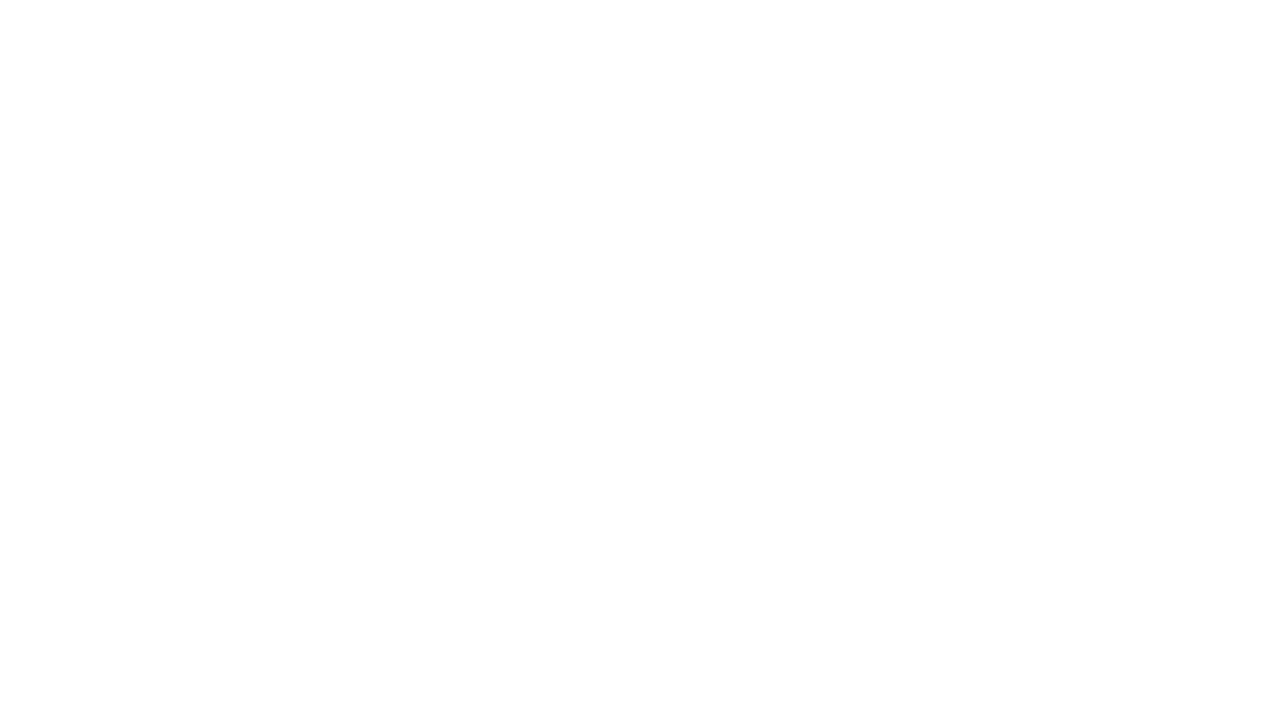
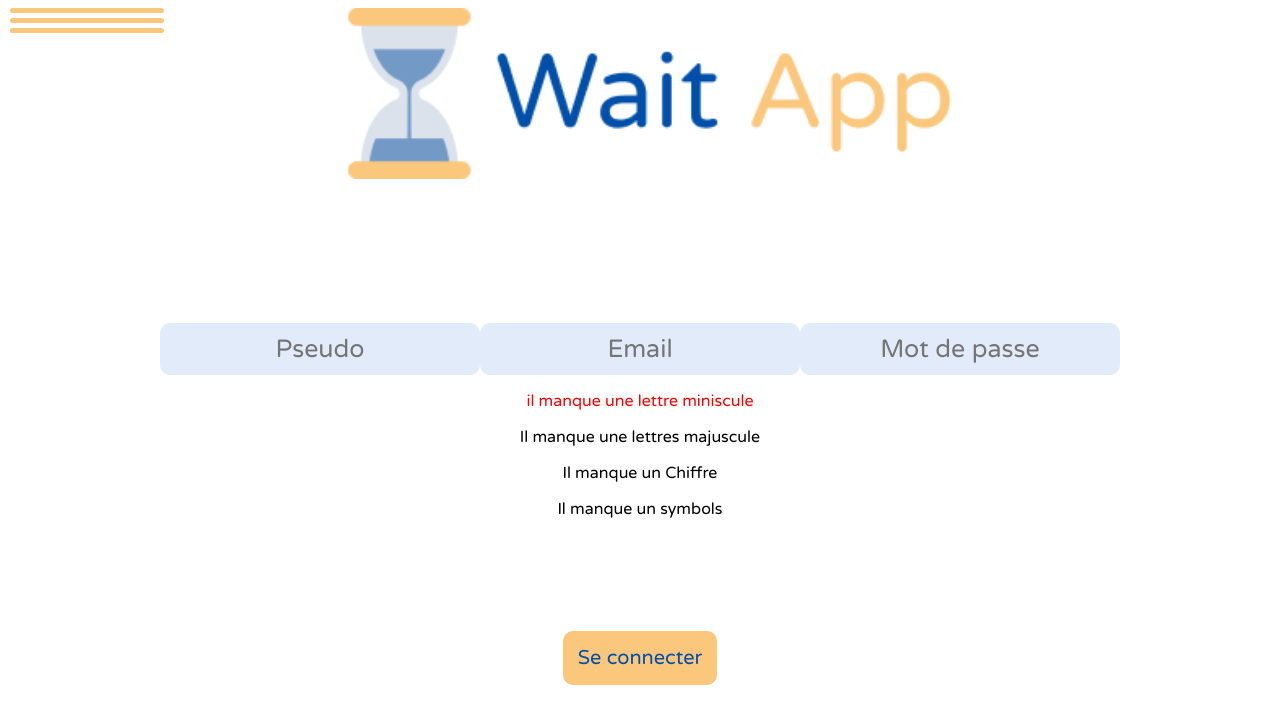
Before and after one commit to Mahen-4/LIDL_Wait_App, a React (Create React App) app in the folder react_client/: page /login in a window 1280 px wide. Before the commit this address had no page. Shown: the top 724 px of the page. Built offline with nearby package versions, Linux system fonts and the light colour scheme.

Commit message:
[STARTED] login page

```diff
--- a/react_client/src/App.tsx
+++ b/react_client/src/App.tsx
@@ -8,6 +8,7 @@ import { Game } from './components/Game';
 import AppContext from './context/Context';
 import axios from 'axios'
 import { SeriesMenu } from './components/menu/seriesMenu';
+import { Login } from './components/auth/Login';
 
 
 function App() {
@@ -29,6 +30,7 @@ function App() {
           <Route path='/' element={<Home />}/>
           <Route path='/series/:serie' element={<Game />}/>
           <Route path='/series' element={<SeriesMenu />} />
+          <Route path='/login' element={<Login />} />
         </Routes>
       </AppContext.Provider>
     </div>
--- a/react_client/src/components/Home.tsx
+++ b/react_client/src/components/Home.tsx
@@ -11,7 +11,7 @@ export const Home =  () => {
             <div className='homeMenu'>
                 <Link to="/series"><div className='subMenu'>Jouer</div></Link>
                 <Link to="/game"><div className='subMenu'>Règle du jeu</div></Link>
-                <Link to="/game"><div className='subMenu'>Mon compte</div></Link>
+                <Link to="/login"><div className='subMenu'>Mon compte</div></Link>
             </div>
 
 
--- /dev/null
+++ b/react_client/src/components/auth/Login.tsx
@@ -0,0 +1,66 @@
+import * as React from 'react';
+import {useRef, ChangeEvent, useState} from 'react';
+import logo from '../../images/logo.png'
+import { Bmenu } from '../menu/Bmenu';
+import { SassColor } from 'sass';
+
+export const Login = ()=> {
+
+    interface iComplete {
+        complete: boolean,
+        color: string,
+        text_deco: string
+    }
+
+    const passwordChange = useRef<HTMLInputElement | null>(null)
+
+    const [lowerCase,setLowerCase] = useState<iComplete>({
+        complete: false,
+        color: "red",
+        text_deco : ""
+    })
+    const [upperCase,setUpperCase] = useState("Il manque une lettres majuscule")
+    const [numbers,setNumbers] = useState("Il manque un Chiffre")
+    const [symbols,setSymbols] = useState("Il manque un symbols")
+
+    const complete = {
+        complete: true,
+        color: "green",
+        text_deco : "line-through"
+    }
+
+
+    const passwordVerif = (): void => {
+        if(passwordChange.current){
+            let lowerCase = /[a-z]/g
+            let upperCase = /[A-Z]/g
+            let numbers = /[0-9]/g
+            let symbols = /[!@#$%^&*(),.?":{}|<>]/g
+
+            let password: string = passwordChange.current.value
+            if(password.match(lowerCase)){
+                setLowerCase({complete: true, color: "green", text_deco: "line-through"})
+            }
+
+        }
+
+    }
+
+
+    return (
+      <div className='loginPage'>
+        <Bmenu />
+        <img src={logo} />
+        <form>
+            <input type='text' placeholder='Pseudo'/>
+            <input type='email' placeholder='Email'/>
+            <input type='password' placeholder='Mot de passe' onChange={passwordVerif} ref={passwordChange}/>
+            <p style={{color: lowerCase.color, textDecoration: lowerCase.text_deco}}>il manque une lettre miniscule</p>
+            <p>{upperCase}</p>
+            <p>{numbers}</p>
+            <p>{symbols}</p>
+            <button>Se connecter</button>
+        </form>
+      </div>
+    );
+}
--- a/react_client/src/components/menu/seriesMenu.tsx
+++ b/react_client/src/components/menu/seriesMenu.tsx
@@ -7,9 +7,10 @@ import { Bmenu } from './Bmenu';
 export const SeriesMenu =  () => {
     return(
         <div className='seriesPage'>
+            <Bmenu />
             <img src={logo} alt="" />
             <div className='seriesMenu'>
-                <Link to="/"><div className='subSeriesMenu'>Acceuil</div></Link>
+                <h1>Les Series</h1>
                 <Link to="/series/game_fruit&Legume"><div className='subSeriesMenu'>Fruits & Légumes</div></Link>
                 <Link to="/game"><div className='subSeriesMenu'>Bricolage</div></Link>
             </div>
--- a/react_client/src/styles/_home.scss
+++ b/react_client/src/styles/_home.scss
@@ -1,10 +1,7 @@
 @import './variables';
 
 .homePage{
-    display: flex;
-    flex-direction: column;
-    justify-content: center;
-    align-items: center;
+    @include centered;
     margin-top: 30%;
     img{
         width: 90%;
@@ -12,7 +9,7 @@
     .homeMenu{
         margin-top: 20%;
         .subMenu{
-            @include menu;
+            @include menu($divBackgroundColor);
             &:active{
                 color: $secondColor;
             }
--- a/react_client/src/styles/_variables.scss
+++ b/react_client/src/styles/_variables.scss
@@ -26,16 +26,17 @@ $orangeColor : #faf3e1;
     content: "";
     position: absolute;
     top: $top;
+    left: 0px;
     height: 5px;
     width: 100%;
     border-radius: 10px;
     background-color: $secondColor;
 }
 
-@mixin menu{
+@mixin menu($bgC){
     height: 32px;
     width: 300px;
-    background-color: #e1ebfa;
+    background-color: $bgC;
     margin-top: 15%;
     font-size: 25px;
     text-align: center;
@@ -44,3 +45,11 @@ $orangeColor : #faf3e1;
     border-radius: 10px;
     position: relative;
 }
+
+@mixin centered{
+    display: flex;
+    flex-direction: column;
+    justify-content: center;
+    align-items: center;
+    text-align: center;
+}
--- a/react_client/src/styles/app.scss
+++ b/react_client/src/styles/app.scss
@@ -1,8 +1,11 @@
-@import './numpad';
-@import './product';
-@import './bMenu';
+@import './gameStyle/numpad';
+@import './gameStyle/product';
+@import './menuStyle/bMenu';
 @import './home';
-@import './seriesMenu';
+@import './menuStyle/seriesMenu';
+@import './authStyle/loginStyle';
+@import './variables';
+
 *{
     font-family: $font;
 }
--- /dev/null
+++ b/react_client/src/styles/authStyle/_loginStyle.scss
@@ -0,0 +1,27 @@
+@import '../variables';
+
+.loginPage{
+    @include centered;
+    img{
+        width: 50%;
+    }
+    form{
+        input{
+            @include menu($divBackgroundColor);
+            border: none;
+            position: relative;
+            &:focus{
+                outline: none;
+            }
+        }
+        button{
+            background-color: $secondColor;
+            color: $textColor;
+            margin-top: 10%;
+            font-size: 20px;
+            padding: 15px;
+            border: none;
+            border-radius: 10px;
+        }
+    }
+}
--- a/react_client/src/styles/_numpad.scss
+++ b/react_client/src/styles/gameStyle/_numpad.scss
@@ -1,4 +1,4 @@
-@import './variables';
+@import '../variables';
 
 .numpad{
     width: 100%;
--- a/react_client/src/styles/_product.scss
+++ b/react_client/src/styles/gameStyle/_product.scss
@@ -1,4 +1,4 @@
-@import './variables';
+@import '../variables';
 
 .product{
     display: flex;
--- a/react_client/src/styles/_bMenu.scss
+++ b/react_client/src/styles/menuStyle/_bMenu.scss
@@ -1,4 +1,4 @@
-@import './variables';
+@import '../variables';
 
 .bMenu{
     z-index: 2;
@@ -6,7 +6,8 @@
     width: 12%;
     border-radius: 10px;
     background-color: $secondColor;
-    position: relative;
+    position: absolute;
+    left: 10px;
     &::after{
         @include burgerLine(10px)
     }
@@ -41,6 +42,7 @@
                 img{
                     padding-right: 10px;
                     height: 30px;
+                    width: 30px;
                 }
             }
         }
@@ -49,5 +51,6 @@
 }
 .bActive{
     width: 47%;
+    z-index: 1;
     border-radius: 10%;
 }
--- a/react_client/src/styles/_seriesMenu.scss
+++ b/react_client/src/styles/menuStyle/_seriesMenu.scss
@@ -1,18 +1,18 @@
-@import './variables';
+@import '../variables';
 
 .seriesPage{
-    display: flex;
-    flex-direction: column;
-    justify-content: center;
-    align-items: center;
-    margin-top: 30%;
+    @include centered;
     img{
-        width: 90%;
+        width: 50%;
     }
     .seriesMenu{
         margin-top: 20%;
+        h1{
+            color: $textColor;
+        }
         .subSeriesMenu{
-           @include menu;
+            margin-top: 20%;
+            @include menu($secondColor);
             &:active{
                 color: $secondColor;
             }
```
